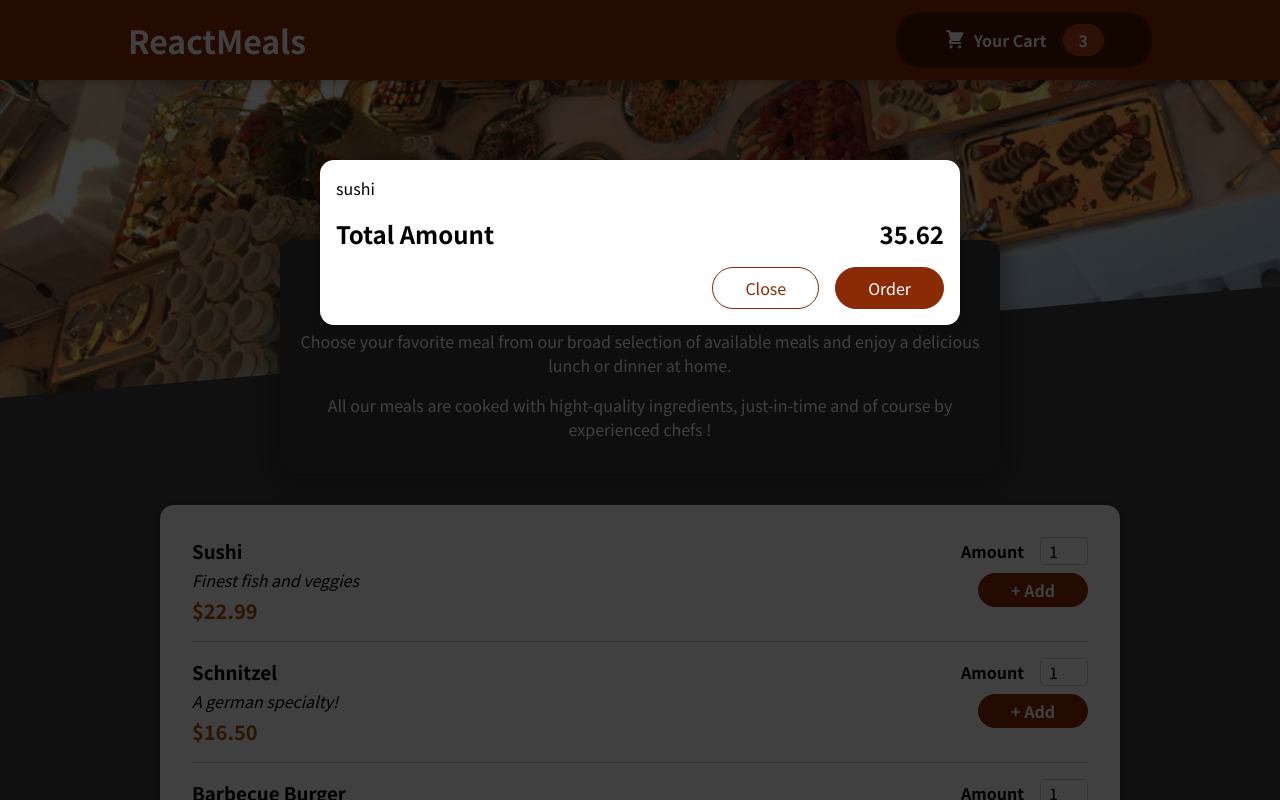
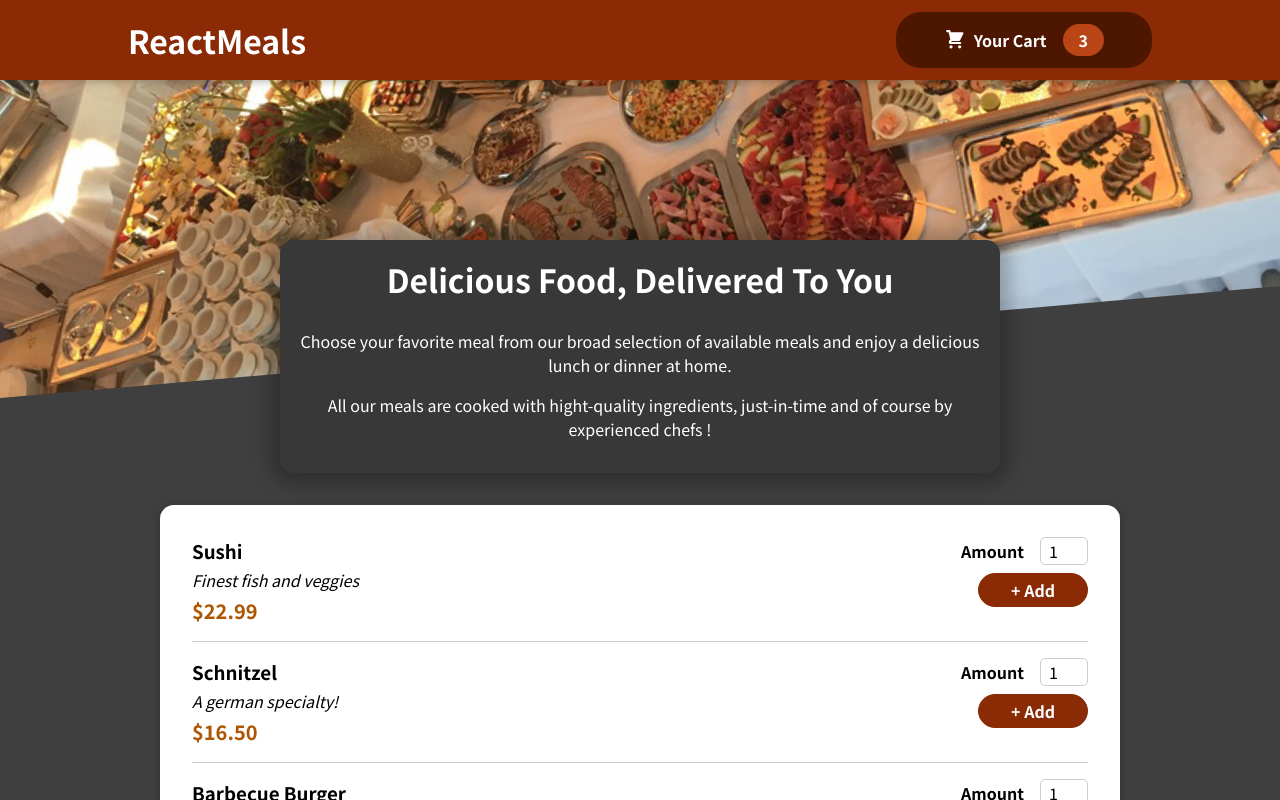
Before and after one commit to bejaouiHajer/Food_Order_App, a React (Create React App) app: page / in a window 1280 px wide. Shown: the top 800 px of the page. Built offline with nearby package versions, Linux system fonts and the light colour scheme.

Commit message:
Managing Cart and Modal State (open and close button)

```diff
--- a/src/App.js
+++ b/src/App.js
@@ -1,14 +1,23 @@
-import { Fragment } from 'react';
+import { Fragment, useState} from 'react';
 import Cart from './components/Cart/Cart';
 
 import Header from './components/Layout/Header';
 import Meals from './components/Meals/Meals';
 
 function App() {
+  const [cartIsShown, setCartIsShown] = useState(false);
+
+  const showCartHandler =() =>{
+     setCartIsShown(true);
+  };
+  const hideCartHandler =()  =>{
+    setCartIsShown(false);
+  };
+
   return (
     <Fragment>
-      <Cart />
-      <Header />
+      {cartIsShown && <Cart onClose={hideCartHandler}/>}
+      <Header onShowCart={showCartHandler}/>
       <main>
         <Meals />
       </main>
--- a/src/components/Cart/Cart.js
+++ b/src/components/Cart/Cart.js
@@ -12,14 +12,14 @@
 
 
   return(
-      <Modal>
+      <Modal onClose={props.onClose}>
           {cartItems}
           <div className={classes.total}>
               <span>Total Amount</span>
               <span>35.62</span>
         </div>
         <div className={classes.actions}>
-            <button className={classes['button--alt']}>Close</button>
+            <button className={classes['button--alt']} onClick={props.onClose}>Close</button>
             <button className={classes.button}>Order</button>
 
         </div>
--- a/src/components/Layout/Header.js
+++ b/src/components/Layout/Header.js
@@ -9,7 +9,7 @@
     <Fragment>
       <header className={classes.header}>
         <h1>ReactMeals</h1>
-        <HeaderCartButton />
+        <HeaderCartButton onClick={props.onShowCart} />
       </header>
       <div className={classes['main-image']}>
         <img src={mealsImage} alt='A table full of delicious food!' />
--- a/src/components/Layout/HeaderCartButton.js
+++ b/src/components/Layout/HeaderCartButton.js
@@ -3,7 +3,7 @@
 
 const HeaderCartButton = (props) => {
   return (
-    <button className={classes.button}>
+    <button className={classes.button} onClick={props.onClick}>
       <span className={classes.icon}>
         <CartIcon />
       </span>
--- a/src/components/ui/Modal.js
+++ b/src/components/ui/Modal.js
@@ -4,7 +4,7 @@
 
 
 const Backdrop =(props)=>{
-    return <div className={classes.backdrop}></div>
+    return <div className={classes.backdrop} onClick={props.onClose}></div>
 }
 const ModalOverlay=(props) =>{
     return <div className={classes.modal}>
@@ -16,7 +16,7 @@
 const Modal = (props) => {
     return (
       <Fragment>
-        {ReactDOM.createPortal(<Backdrop />, portalElement)}
+        {ReactDOM.createPortal(<Backdrop onClose={props.onClose} />, portalElement)}
         {ReactDOM.createPortal(
           <ModalOverlay>{props.children}</ModalOverlay>,
           portalElement
```
